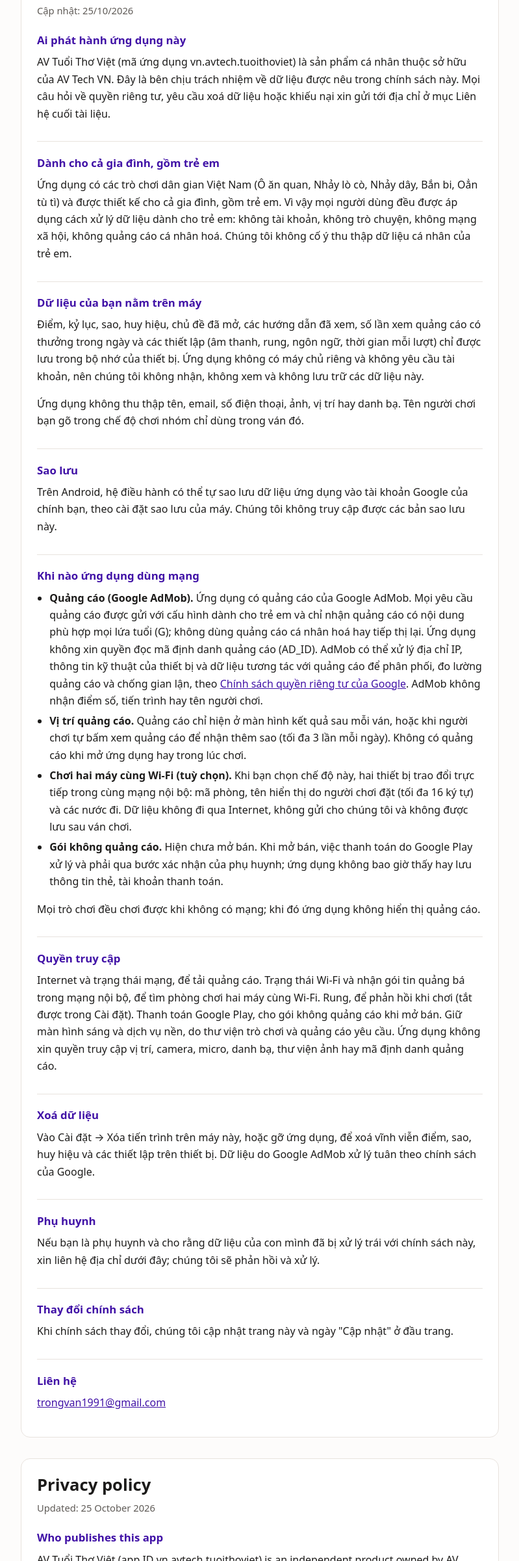
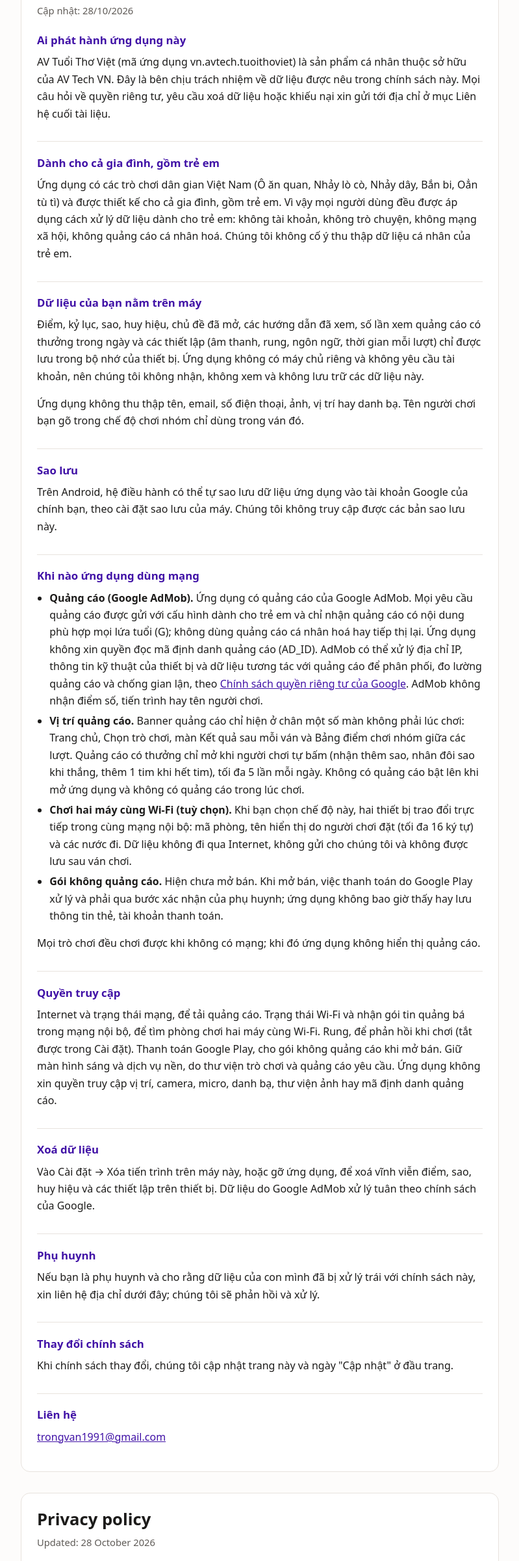
Before and after one commit to vantrong91/avtuoithoviet-legal, a plain HTML site: page privacy/index.html in a window 1280 px wide. Shown: the part 230-2632 px from the top of the page at 65% size, without its empty margins (240-1039 px from the left). Drawn offline with Linux system fonts and the light colour scheme.

Commit message:
Update ad placements in privacy policy (banners on non-gameplay screens, rewarded up to 5/day)
Co-Authored-By: Claude Opus 5.5 <noreply@anthropic.com>

```diff
--- a/privacy/index.html
+++ b/privacy/index.html
@@ -13,7 +13,7 @@
 
 <article id="vi" lang="vi">
 <h1>Chính sách bảo mật</h1>
-<p class="updated">Cập nhật: 25/10/2026</p>
+<p class="updated">Cập nhật: 28/10/2026</p>
 
 <h2>Ai phát hành ứng dụng này</h2>
 <p>AV Tuổi Thơ Việt (mã ứng dụng vn.avtech.tuoithoviet) là sản phẩm cá nhân thuộc sở hữu của AV Tech VN. Đây là bên chịu trách nhiệm về dữ liệu được nêu trong chính sách này. Mọi câu hỏi về quyền riêng tư, yêu cầu xoá dữ liệu hoặc khiếu nại xin gửi tới địa chỉ ở mục Liên hệ cuối tài liệu.</p>
@@ -31,7 +31,7 @@
 <h2>Khi nào ứng dụng dùng mạng</h2>
 <ul class="plain">
 <li><strong>Quảng cáo (Google AdMob).</strong> Ứng dụng có quảng cáo của Google AdMob. Mọi yêu cầu quảng cáo được gửi với cấu hình dành cho trẻ em và chỉ nhận quảng cáo có nội dung phù hợp mọi lứa tuổi (G); không dùng quảng cáo cá nhân hoá hay tiếp thị lại. Ứng dụng không xin quyền đọc mã định danh quảng cáo (AD_ID). AdMob có thể xử lý địa chỉ IP, thông tin kỹ thuật của thiết bị và dữ liệu tương tác với quảng cáo để phân phối, đo lường quảng cáo và chống gian lận, theo <a href="https://policies.google.com/privacy">Chính sách quyền riêng tư của Google</a>. AdMob không nhận điểm số, tiến trình hay tên người chơi.</li>
-<li><strong>Vị trí quảng cáo.</strong> Quảng cáo chỉ hiện ở màn hình kết quả sau mỗi ván, hoặc khi người chơi tự bấm xem quảng cáo để nhận thêm sao (tối đa 3 lần mỗi ngày). Không có quảng cáo khi mở ứng dụng hay trong lúc chơi.</li>
+<li><strong>Vị trí quảng cáo.</strong> Banner quảng cáo chỉ hiện ở chân một số màn không phải lúc chơi: Trang chủ, Chọn trò chơi, màn Kết quả sau mỗi ván và Bảng điểm chơi nhóm giữa các lượt. Quảng cáo có thưởng chỉ mở khi người chơi tự bấm (nhận thêm sao, nhân đôi sao khi thắng, thêm 1 tim khi hết tim), tối đa 5 lần mỗi ngày. Không có quảng cáo bật lên khi mở ứng dụng và không có quảng cáo trong lúc chơi.</li>
 <li><strong>Chơi hai máy cùng Wi-Fi (tuỳ chọn).</strong> Khi bạn chọn chế độ này, hai thiết bị trao đổi trực tiếp trong cùng mạng nội bộ: mã phòng, tên hiển thị do người chơi đặt (tối đa 16 ký tự) và các nước đi. Dữ liệu không đi qua Internet, không gửi cho chúng tôi và không được lưu sau ván chơi.</li>
 <li><strong>Gói không quảng cáo.</strong> Hiện chưa mở bán. Khi mở bán, việc thanh toán do Google Play xử lý và phải qua bước xác nhận của phụ huynh; ứng dụng không bao giờ thấy hay lưu thông tin thẻ, tài khoản thanh toán.</li>
 </ul>
@@ -55,7 +55,7 @@
 
 <article id="en" lang="en">
 <h1>Privacy policy</h1>
-<p class="updated">Updated: 25 October 2026</p>
+<p class="updated">Updated: 28 October 2026</p>
 
 <h2>Who publishes this app</h2>
 <p>AV Tuổi Thơ Việt (app ID vn.avtech.tuoithoviet) is an independent product owned by AV Tech VN, which is the party responsible for the data described in this policy. Send any privacy question, deletion request or complaint to the address under Contact at the end of this document.</p>
@@ -73,7 +73,7 @@
 <h2>When the app uses the network</h2>
 <ul class="plain">
 <li><strong>Ads (Google AdMob).</strong> The app shows Google AdMob ads. Every ad request is tagged for child-directed treatment and limited to content suitable for all ages (G); no personalized ads or remarketing. The app does not request the advertising ID permission (AD_ID). AdMob may process your IP address, technical device information and ad interaction data to serve and measure ads and prevent fraud, under <a href="https://policies.google.com/privacy">Google's Privacy Policy</a>. AdMob does not receive scores, progress or player names.</li>
-<li><strong>Where ads appear.</strong> Ads appear only on the results screen after a game, or when a player chooses to watch an ad for extra stars (up to 3 times a day). There are no ads at launch or during gameplay.</li>
+<li><strong>Where ads appear.</strong> Banner ads appear only at the bottom of some non-gameplay screens: Home, Choose a Game, the results screen after a game, and the group scoreboard between turns. Rewarded ads open only when a player chooses to watch one (extra stars, double stars after a win, one extra life when out of lives), up to 5 times a day. There are no pop-up ads at launch and no ads during gameplay.</li>
 <li><strong>Two devices on the same Wi-Fi (optional).</strong> In this mode the two devices exchange data directly on the local network: the room code, a display name chosen by the player (up to 16 characters) and the game moves. This data does not travel over the Internet, is not sent to us and is not kept after the game.</li>
 <li><strong>Ad-Free Pack.</strong> Not on sale yet. When it is, payment is handled by Google Play behind a parental gate; the app never sees or stores your card or payment account.</li>
 </ul>
```
